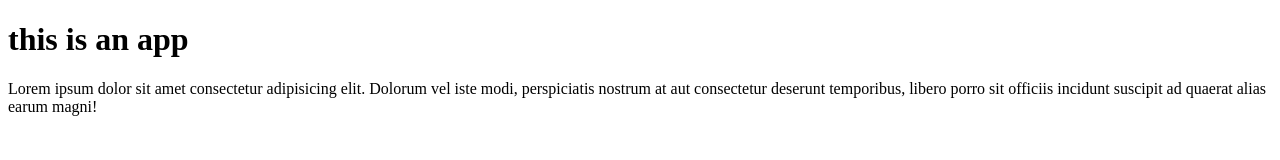
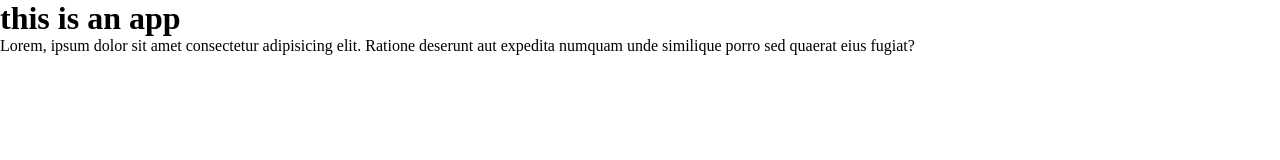
Before and after one commit to julekha1997/julekha, a plain HTML site: page index.html in a window 1280 px wide. Drawn offline with Linux system fonts and the light colour scheme.

Commit message:
css file added

```diff
--- /dev/null
+++ b/css/style.css
@@ -0,0 +1,5 @@
+*{
+    margin: 0;
+    padding: 0;
+    box-sizing: border-box;
+}
--- a/index.html
+++ b/index.html
@@ -4,11 +4,12 @@
     <meta charset="UTF-8">
     <meta name="viewport" content="width=device-width, initial-scale=1.0">
     <title>Document</title>
+    <link rel="stylesheet" href="./css/style.css">
 </head>
 <body>
     <h1>this is an app</h1>
     <p>
-        Lorem ipsum dolor sit amet consectetur adipisicing elit. Dolorum vel iste modi, perspiciatis nostrum at aut consectetur deserunt temporibus, libero porro sit officiis incidunt suscipit ad quaerat alias earum magni!
+    Lorem, ipsum dolor sit amet consectetur adipisicing elit. Ratione deserunt aut expedita numquam unde similique porro sed quaerat eius fugiat?
     </p>
 
 </body>
```
